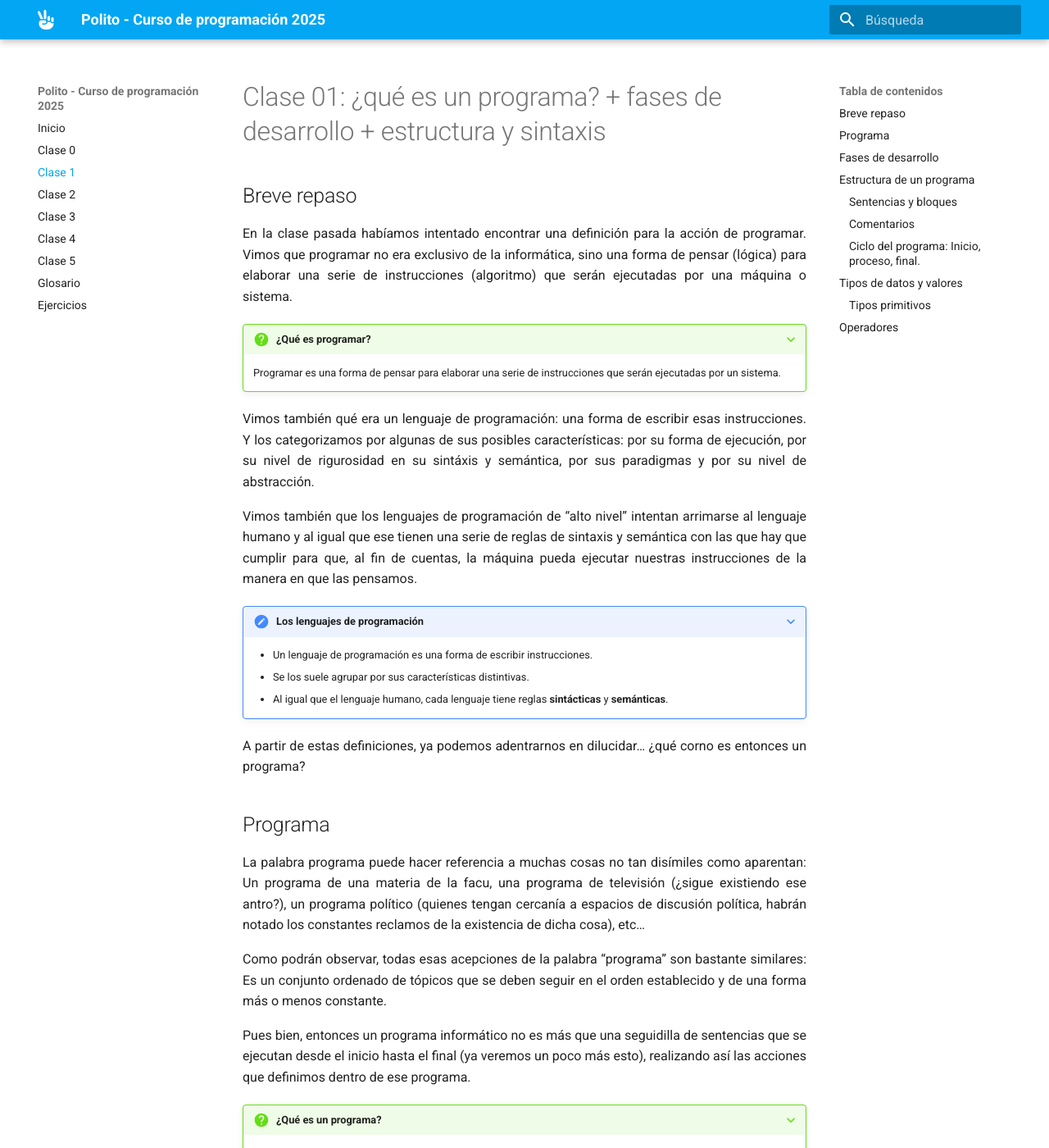
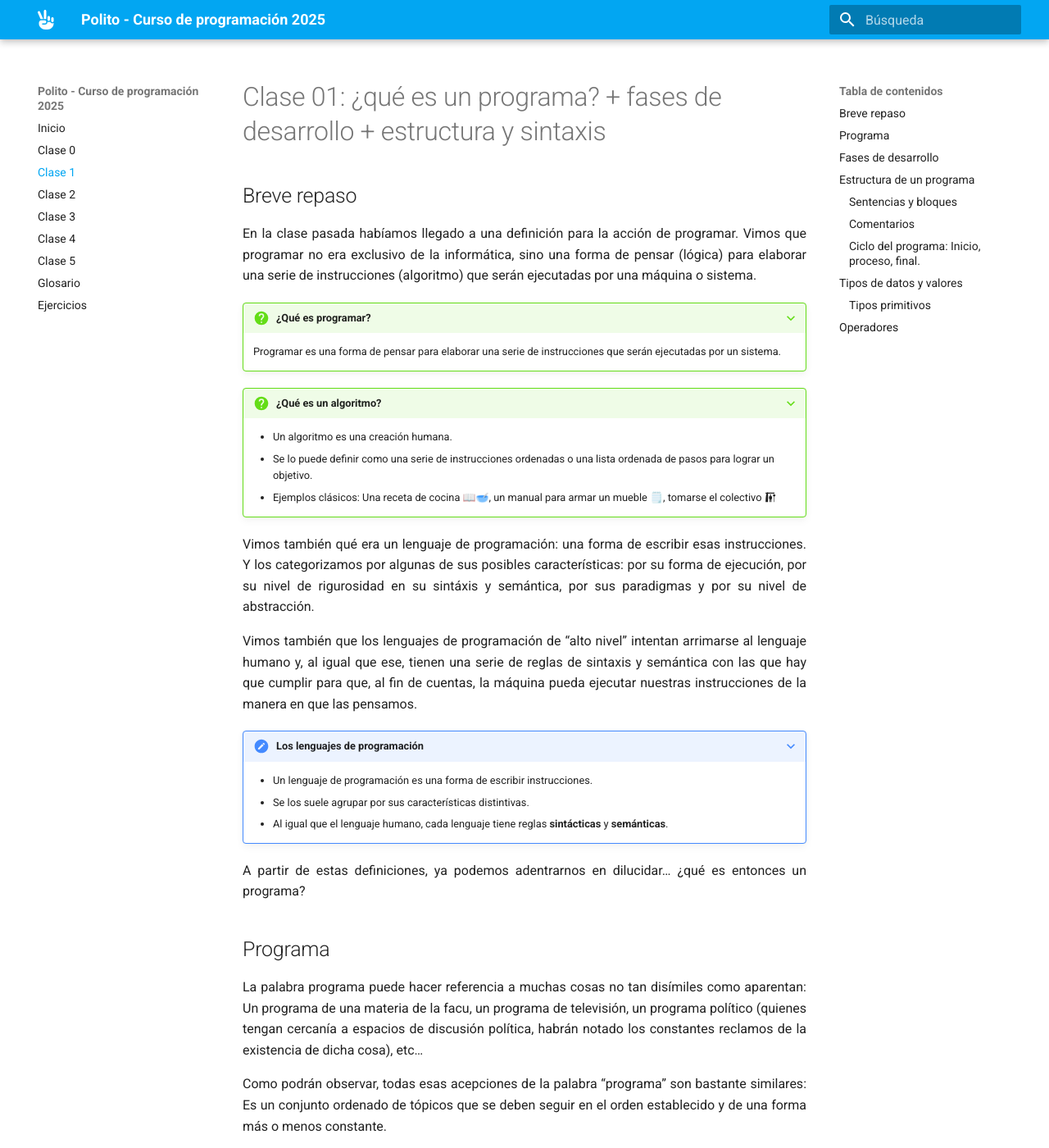
Before and after one commit to anairamzap/curso-polito, an MkDocs documentation site: the page built from docs/clase_1.md, in a window 1280 px wide and 1400 px high. Shown: the whole window at 82% size. Built offline with MkDocs 1.6.1 and Material for MkDocs 9.7.7, drawn with Linux system fonts in a browser that asks for light colours; some of the changed text lies outside the part shown.

Commit message:
Agrego ejemplos de algoritmos

```diff
--- a/docs/clase_1.md
+++ b/docs/clase_1.md
@@ -1,18 +1,23 @@
 # Clase 01: ¿qué es un programa? + fases de desarrollo + estructura y sintaxis
 
 ## Breve repaso
-En la clase pasada habíamos intentado encontrar una definición para la acción de programar.
+En la clase pasada habíamos llegado a una definición para la acción de programar.
 Vimos que programar no era exclusivo de la informática, sino una forma de pensar (lógica) para elaborar una serie de
 instrucciones (algoritmo) que serán ejecutadas por una máquina o sistema.
 
 ???+ question "¿Qué es programar?"
     Programar es una forma de pensar para elaborar una serie de instrucciones que serán ejecutadas por un sistema.
 
+???+ question "¿Qué es un algoritmo?"
+    - Un algoritmo es una creación humana.
+    - Se lo puede definir como una serie de instrucciones ordenadas o una lista ordenada de pasos para lograr un objetivo.
+    - Ejemplos clásicos: Una receta de cocina 📖🥣, un manual para armar un mueble 🗒️, tomarse el colectivo :material-bus-stop-covered:
+
 Vimos también qué era un lenguaje de programación: una forma de escribir esas instrucciones. Y los categorizamos por
 algunas de sus posibles características: por su forma de ejecución, por su nivel de rigurosidad en su sintáxis y semántica,
 por sus paradigmas y por su nivel de abstracción.
 
-Vimos también que los lenguajes de programación de "alto nivel" intentan arrimarse al lenguaje humano y al igual que ese
+Vimos también que los lenguajes de programación de "alto nivel" intentan arrimarse al lenguaje humano y, al igual que ese,
 tienen una serie de reglas de sintaxis y semántica con las que hay que cumplir para que, al fin de cuentas, la máquina
 pueda ejecutar nuestras instrucciones de la manera en que las pensamos.
 
@@ -21,12 +26,12 @@ pueda ejecutar nuestras instrucciones de la manera en que las pensamos.
     - Se los suele agrupar por sus características distintivas.
     - Al igual que el lenguaje humano, cada lenguaje tiene reglas **sintácticas** y **semánticas**.
 
-A partir de estas definiciones, ya podemos adentrarnos en dilucidar... ¿qué corno es entonces un programa?
+A partir de estas definiciones, ya podemos adentrarnos en dilucidar... ¿qué es entonces un programa?
 
 ## Programa
 
 La palabra programa puede hacer referencia a muchas cosas no tan disímiles como aparentan:
-Un programa de una materia de la facu, una programa de televisión (¿sigue existiendo ese antro?), un programa político
+Un programa de una materia de la facu, un programa de televisión, un programa político
 (quienes tengan cercanía a espacios de discusión política, habrán notado los constantes reclamos de la existencia de
 dicha cosa), etc...
 
@@ -42,16 +47,24 @@ hasta el final (ya veremos un poco más esto), realizando así las acciones que
 
 ## Fases de desarrollo
 
-Esto lo veremos en detalle más adelante cuando veamos problemas, pero vale la pena mencionarlo aquí para tener una idea
-general de las fases que tiene el desarrollo de un programa.
+Esto lo veremos en detalle más adelante cuando veamos ejercicios de *problemas*, pero vale la pena mencionarlo aquí para
+tener una idea general de las fases que tiene el desarrollo de un programa.
 
 ¿Por qué insistimos tanto en esto de que programar no es exclusivamente escribir código en un lenguaje elegido? La
 programación empieza mucho antes de sentarse a escribir: **se arranca siempre pensando un problema**, antes incluso de
-pensar en cómo resolverlo. Recuerdan que dijimos en la primera clase que programar es pensar en soluciones creativas
+pensar en cómo resolverlo. Recuerden que dijimos en la primera clase que programar es pensar en soluciones creativas
 para problemas complejos.
 
-Es decir, primero vamos a intentar **descomponer el problema en pasos lógicos**, luego vamos a **imaginar y diseñar soluciones
-posibles** y, finalmente como último paso, vamos a **traducir las soluciones a código** en el lenguaje que hayamos elegido.
+Es decir, primero vamos a intentar **descomponer el problema en pasos lógicos** y ordenados, luego vamos a **imaginar y
+diseñar soluciones posibles** y, finalmente como último paso, vamos a **traducir esas soluciones a código** en el
+lenguaje que hayamos elegido.
+
+???+ abstract "Fases de desarrollo"
+    1. Descomponer el problema en pasos lógicos y ordenados
+    2. Imaginar y diseñar las soluciones posibles
+    3. Traducir las soluciones elegidas a código
+
+
 
 ## Estructura de un programa
 
```
